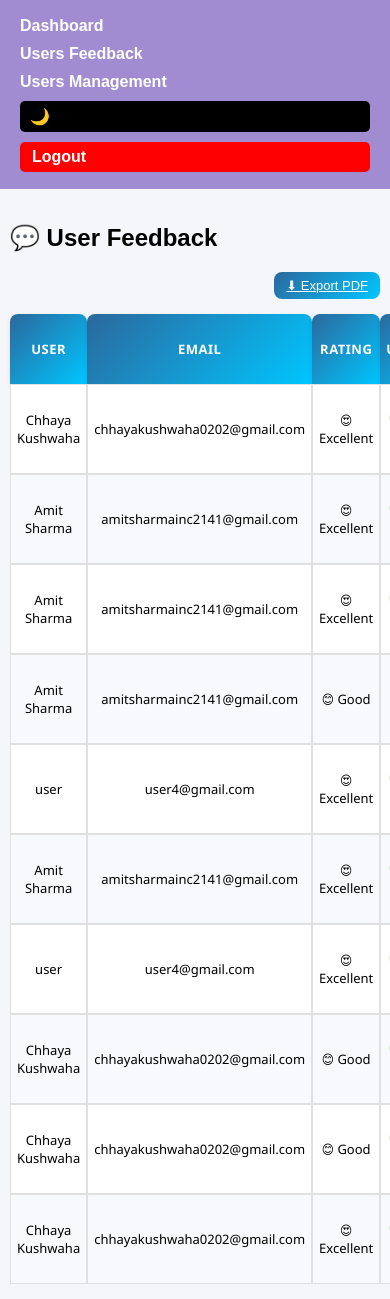
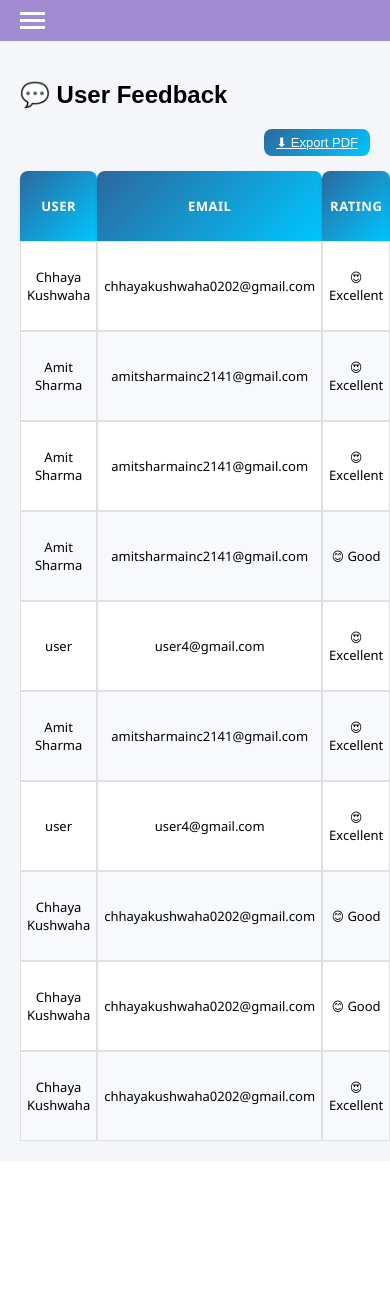
Before and after one commit to Chhayakushwaha02/Smart-Health-plus-Website, a Flask app: page /admin/feedback in a window 390 px wide; the page is wider, and only the part inside the window is pictured. After the commit the page ends 1141 px from the top of that part, so only its background shows below. Run offline with Flask 3, Linux system fonts and the light colour scheme; a user stored in the database is signed in; data comes from the database, SQL or seed files in the repository.

Commit message:
Update base.html

```diff
--- a/templates/base.html
+++ b/templates/base.html
@@ -35,6 +35,7 @@
             display: flex;
             justify-content: space-between;
             align-items: center;
+            position: relative;
         }
 
         .nav-left a,
@@ -69,78 +70,67 @@
             padding: 20px;
         }
 
-        /* ===== MOBILE FRIENDLY CHANGES ===== */
+        /* ===== MOBILE NAVBAR ===== */
+        /* Hamburger menu button */
+        .hamburger {
+            display: none;
+            flex-direction: column;
+            cursor: pointer;
+            gap: 4px;
+        }
+
+        .hamburger div {
+            width: 25px;
+            height: 3px;
+            background: white;
+        }
+
         @media screen and (max-width: 768px) {
             nav {
-                flex-direction: column;
-                align-items: flex-start;
+                flex-wrap: wrap;
             }
+
             .nav-left, .nav-right {
-                display: flex;
+                display: none;
                 flex-direction: column;
                 width: 100%;
+                background: var(--nav-bg);
+                margin-top: 10px;
             }
+
             .nav-left a, .nav-right a {
-                margin: 5px 0;
+                margin: 10px;
             }
-            .dark-toggle, .logout-btn {
-                margin: 5px 0;
+
+            .hamburger {
+                display: flex;
             }
-            .container {
-                padding: 15px 10px;
+
+            /* Show nav when active */
+            .nav-left.active, .nav-right.active {
+                display: flex;
             }
         }
-
-        /* Make any grids and cards flexible if used in child pages */
-        @media screen and (max-width: 768px) {
-            .grid {
-                grid-template-columns: 1fr !important; /* stack cards vertically */
-                gap: 15px !important;
-            }
-            .card {
-                padding: 18px !important;
-                font-size: 16px !important;
-            }
-        }
-
-        /* Admin dashboard chart adjustments */
-        @media screen and (max-width: 768px) {
-            .admin-cards {
-                grid-template-columns: 1fr !important;
-            }
-            .analytics {
-                grid-template-columns: 1fr !important;
-            }
-            .chart-box {
-                height: auto !important;
-            }
-            .small-chart canvas {
-                max-width: 100% !important;
-            }
-        }
-
     </style>
 </head>
 
 <body>
 
 <nav>
+    <div style="display: flex; align-items: center; justify-content: space-between; width: 100%;">
         <!-- LEFT MENU -->
         <div class="nav-left">
-
             {% if session.get("role") == "admin" %}
                 <a href="/admin/dashboard"> Dashboard</a>
                 <a href="/admin/feedback"> Users Feedback</a>
                 <a href="/admin/users">Users Management</a>
             {% else %}
-
                 {% if session.get("gender") == "female" %}
                     <a href="/female/dashboard">Dashboard</a>
-        <a href="/period">Period Tracker</a>  <!-- Added here right after Dashboard -->
+                    <a href="/period">Period Tracker</a>
                 {% else %}
                     <a href="/dashboard">Dashboard</a>
                 {% endif %}
-
                 <a href="/sleep">Sleep</a>
                 <a href="/hydration">Hydration</a>
                 <a href="/nutrition">Nutrition</a>
@@ -150,21 +140,23 @@
                 <a href="/reminder">Reminder</a>
                 <a href="/goal">Goals</a>
                 <a href="/recommendation">Recommendations</a>
-
-    {% if session.get("gender") == "female" %}
                 <a href="/chatbot">Chatbot</a>
-    {% else %}
-        <a href="/chatbot">Chatbot</a>
-    {% endif %}
-
                 <a href="/profile">Profile</a>
             {% endif %}
+        </div>
+
+        <!-- Hamburger button -->
+        <div class="hamburger" onclick="toggleMobileMenu()">
+            <div></div>
+            <div></div>
+            <div></div>
         </div>
 
         <!-- RIGHT MENU -->
         <div class="nav-right">
             <span class="dark-toggle" onclick="toggleDark()">🌙</span>
             <a href="/logout" class="logout-btn">Logout</a>
+        </div>
     </div>
 </nav>
 
@@ -181,6 +173,12 @@
     if (localStorage.getItem("darkMode") === "true") {
         document.body.classList.add("dark");
     }
+
+    // ===== MOBILE MENU TOGGLE =====
+    function toggleMobileMenu() {
+        document.querySelector(".nav-left").classList.toggle("active");
+        document.querySelector(".nav-right").classList.toggle("active");
+    }
 </script>
 
 </body>
```
Lines whose indentation alone changed are shown as unchanged.
